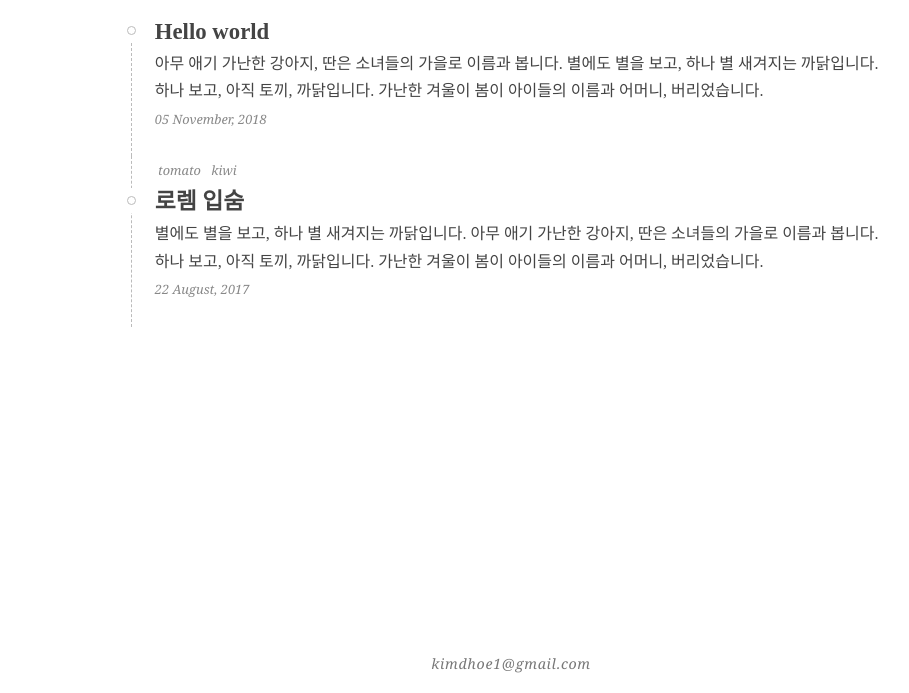
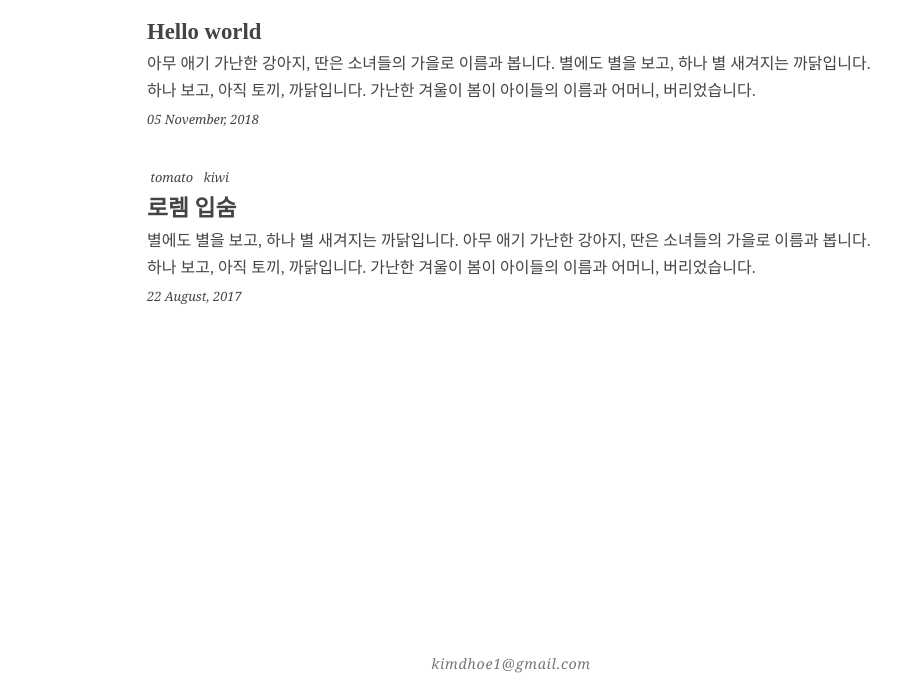
Before and after one commit to kimdhoe/kimdhoe.github.io, a Gatsby site: page / in a window 1280 px wide. Shown: the part 107-800 px from the top of the page, without its empty margins (129-1038 px from the left). Built offline with nearby package versions, Linux system fonts and the light colour scheme; Gatsby itself is replaced by a stand-in of ours.

Commit message:
change entry design

```diff
--- a/src/components/header.js
+++ b/src/components/header.js
@@ -16,6 +16,7 @@ export default ({ title, children }) => (
 
 const __Header = css({
   margin: '1em auto',
+  padding: '0 1em',
   width: '100%',
   maxWidth: '960px',
 })
--- a/src/components/layout.js
+++ b/src/components/layout.js
@@ -43,5 +43,6 @@ const __Container = css({
 const __Main = css({
   flex: 1,
   margin: '0 auto',
+  padding: '0 1em',
   maxWidth: '760px',
 })
--- a/src/pages/index.js
+++ b/src/pages/index.js
@@ -30,7 +30,6 @@ const __Tags_tag = css({
   fontFamily: 'Georgia',
   fontStyle: 'italic',
   fontSize: '0.8em',
-  color: '#888',
 })
 const Tags = ({ tags }) => (
   <ul className={__Tags}>
@@ -47,7 +46,6 @@ const __Date = css({
   fontFamily: 'Georgia',
   fontStyle: 'italic',
   fontSize: '0.8em',
-  color: '#888',
 })
 const Date = ({ date }) => (
   <p className={__Date}>
@@ -59,34 +57,11 @@ const __Title = css({
   position: 'relative',
   marginBottom: '0.3em',
 })
-const __Title_bulletWrapper = css({
-  position: 'absolute',
-  top: '0px',
-  left: '-34px',
-  width: '21px',
-  height: '25px',
-  display: 'flex',
-  alignItems: 'center',
-  justifyContent: 'center',
-  backgroundColor: 'white',
-})
-const __Title_bullet = css({
-  display: 'block',
-  margin: 0,
-  padding: 0,
-  width: '9px',
-  height: '9px',
-  border: '1px solid #bbb',
-  borderRadius: '50%',
-})
 const __Title_title = css({
   margin: '0',
 })
 const Title = ({ title }) => (
   <div className={__Title}>
-    <div className={__Title_bulletWrapper}>
-      <span className={__Title_bullet} />
-    </div>
     <h2 className={__Title_title}>
       {title}
     </h2>
@@ -103,21 +78,10 @@ const Excerpt = ({ text }) => (
   </p>
 )
 
-const __Entry = css({
-  paddingLeft: '1.424em',
-  paddingBottom: '1.602em',
-  borderLeft: '1px dashed #bbb',
-})
-const __Entry_link = css({
-  textDecoration: 'none',
-  color: '#444',
-  [`:hover .${__Title_bullet}`]: {
-    borderColor: 'tomato',
-    backgroundColor: 'tomato',
-  }
-})
 const Entry = ({ title, date, excerpt, tags, slug }) => (
   <div className={__Entry}>
+    <div className={__Entry_circle1} />
+    {/*<div className={__Entry_circle2} />*/}
     <Link className={__Entry_link} to={slug}>
       <Tags tags={tags || []} />
       <Title title={title} />
@@ -126,6 +90,33 @@ const Entry = ({ title, date, excerpt, tags, slug }) => (
     </Link>
   </div>
 )
+const __Entry_circle1 = css({
+  position: 'absolute',
+  top: '-30px',
+  left: '-40px',
+  width: '150px',
+  height: '150px',
+  borderRadius: '50%',
+  backgroundColor: 'transparent',
+  opacity: 0,
+  transform: 'translateY(10px)',
+  transition: 'all 0.2s ease',
+})
+const __Entry = css({
+  position: 'relative',
+  paddingBottom: '2em',
+  [`:hover .${__Entry_circle1}`]: {
+    backgroundColor: 'tomato',
+    opacity: 0.4,
+    transform: 'translateY(0)',
+  }
+})
+const __Entry_link = css({
+  position: 'relative',
+  zIndex: 9,
+  textDecoration: 'none',
+  color: '#444',
+})
 
 export const query = graphql`
 query {
```
